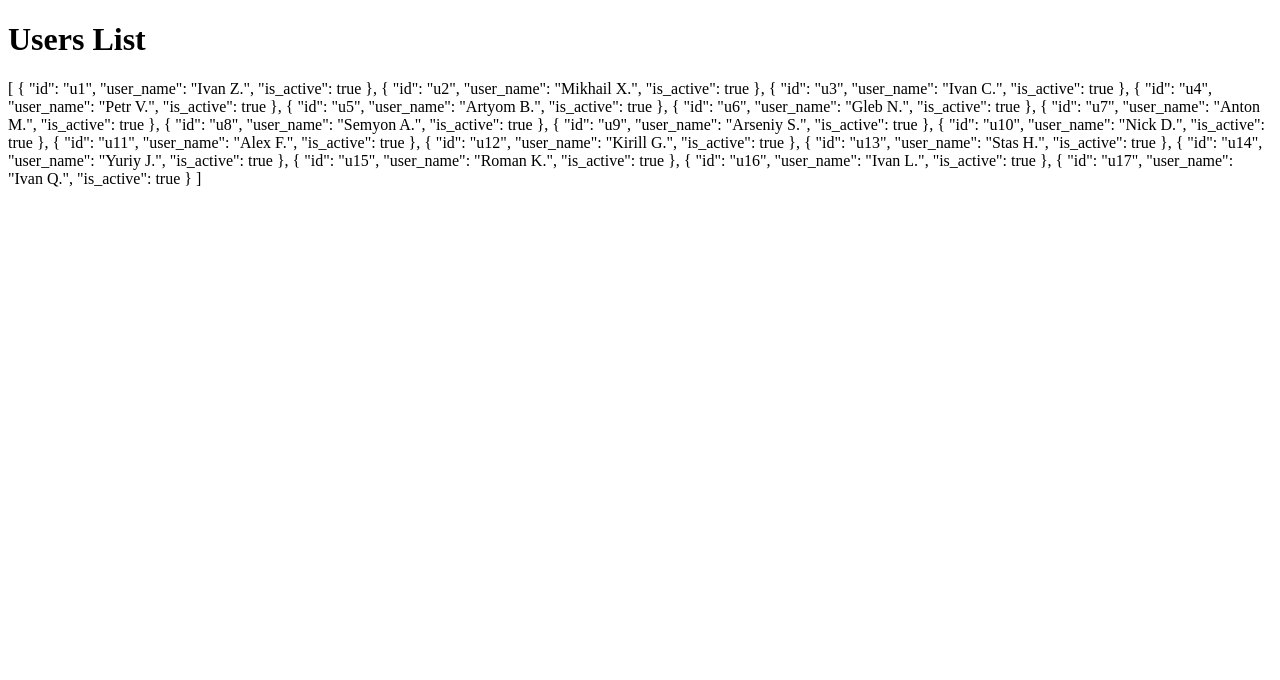
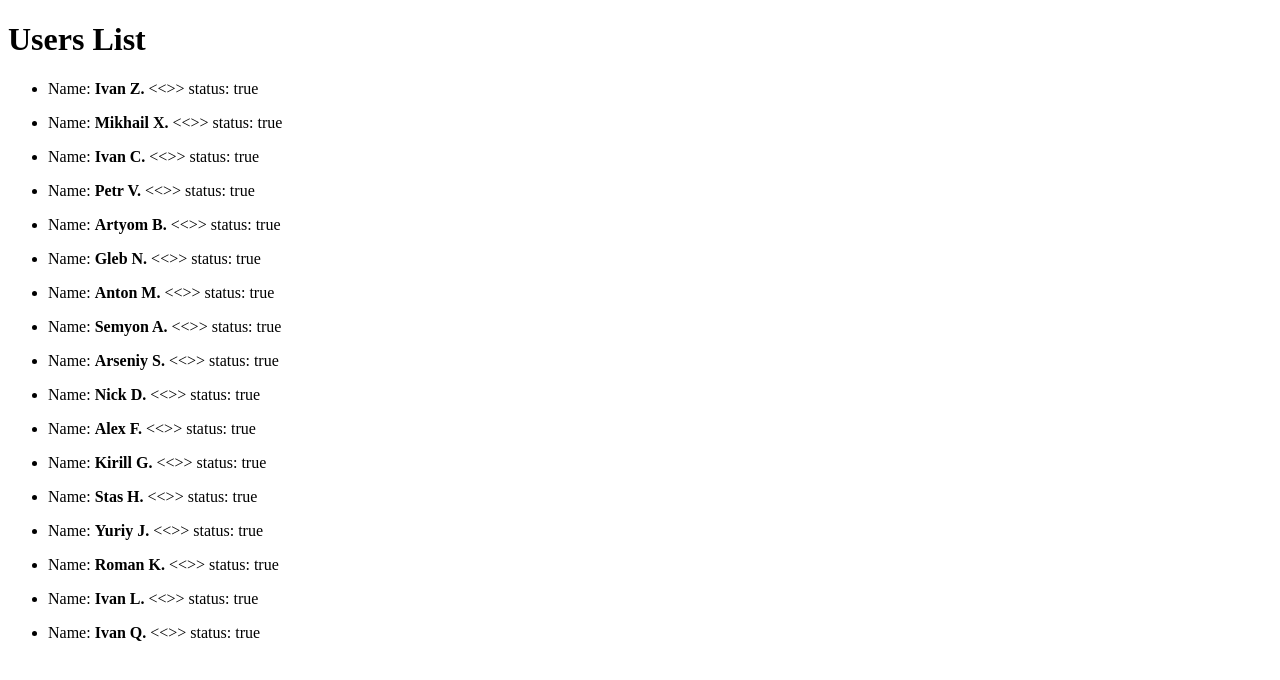
Before and after one commit to glitch-surfer/users-list, an Angular app: page /users in a window 1280 px wide. Shown: the top 680 px of the page. Built offline with nearby package versions, Linux system fonts and the light colour scheme.

Commit message:
feat: add users by list

```diff
--- /dev/null
+++ b/src/app/users/components/user-row/user-row.component.ts
@@ -0,0 +1,16 @@
+import { ChangeDetectionStrategy, Component, Input } from '@angular/core';
+import { UserDto } from '../../service/users.serice';
+
+@Component({
+  selector: 'app-user-row',
+  standalone: true,
+  template: `<li>
+    <p>
+      Name: <b>{{ user.user_name }}</b> <<>> status: {{ user.is_active }}
+    </p>
+  </li>`,
+  changeDetection: ChangeDetectionStrategy.OnPush,
+})
+export class UserRowComponent {
+  @Input({ required: true }) user!: UserDto;
+}
--- a/src/app/users/components/users-list/users-list.component.html
+++ b/src/app/users/components/users-list/users-list.component.html
@@ -1 +1,5 @@
-{{users$ | async | json}}
+<ul>
+  @for (user of users$ | async; track user.id) {
+  <app-user-row [user]="user"></app-user-row>
+  }
+</ul>
--- a/src/app/users/components/users-list/users-list.component.ts
+++ b/src/app/users/components/users-list/users-list.component.ts
@@ -2,12 +2,13 @@ import { ChangeDetectionStrategy, Component, inject } from '@angular/core';
 import { UserDto } from '../../service/users.serice';
 import { BehaviorSubject } from 'rxjs';
 import { ActivatedRoute } from '@angular/router';
-import { AsyncPipe, JsonPipe } from '@angular/common';
+import { AsyncPipe } from '@angular/common';
+import { UserRowComponent } from '../user-row/user-row.component';
 
 @Component({
   selector: 'app-users-list',
   standalone: true,
-  imports: [AsyncPipe, JsonPipe],
+  imports: [AsyncPipe, UserRowComponent],
   templateUrl: './users-list.component.html',
   styleUrl: './users-list.component.scss',
   changeDetection: ChangeDetectionStrategy.OnPush,
```
